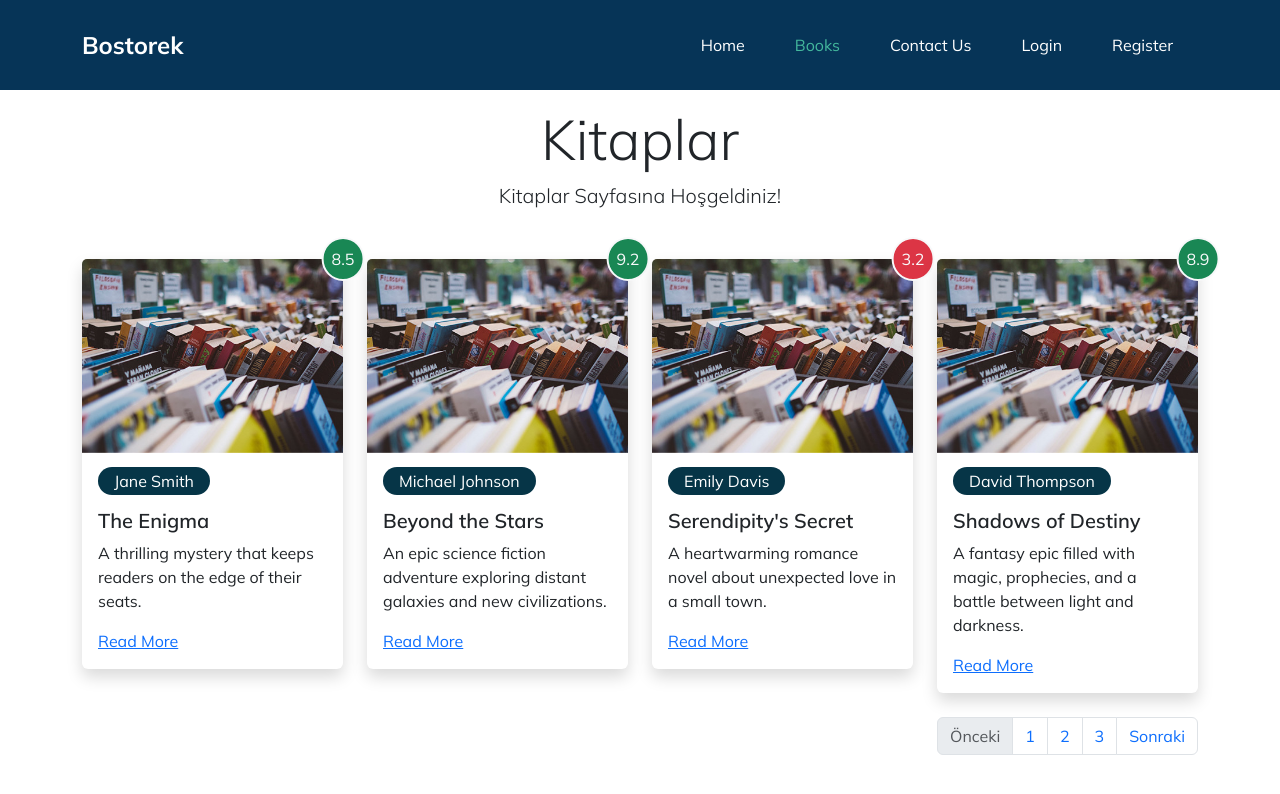
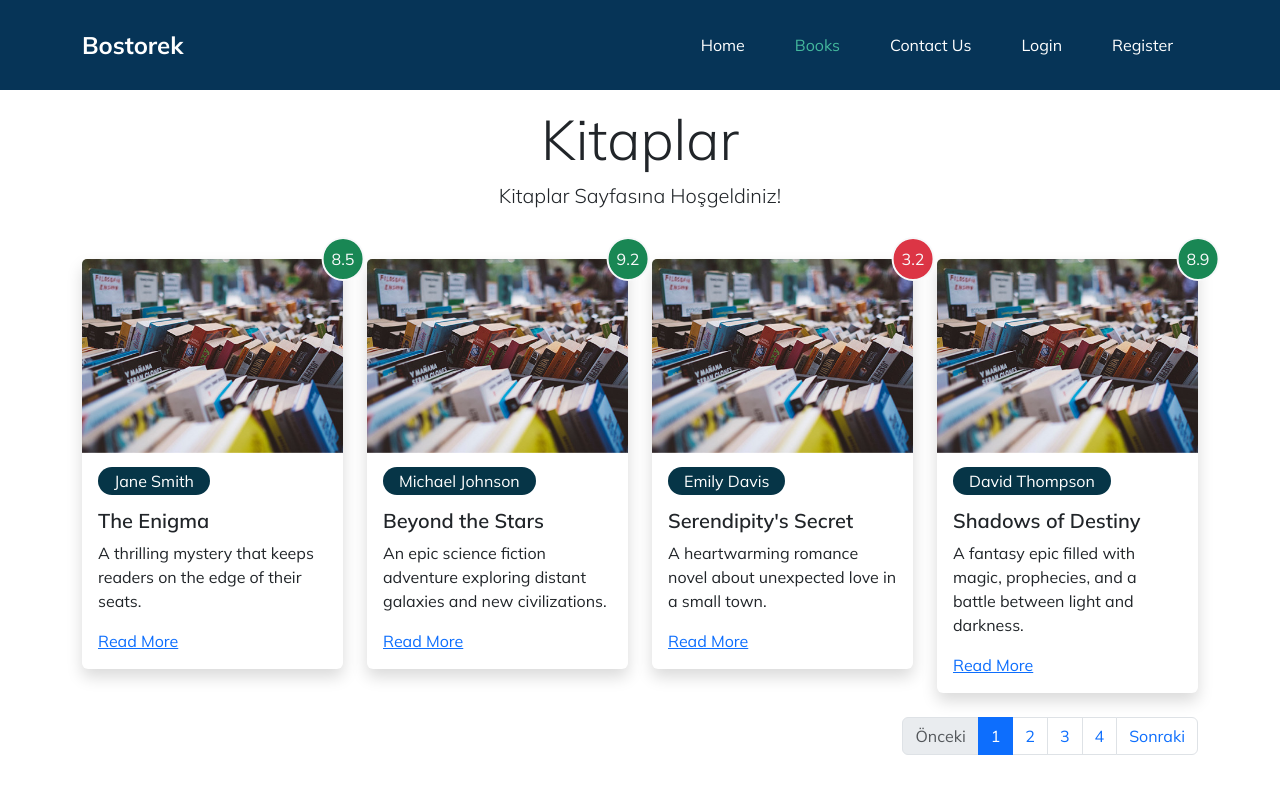
Before and after one commit to fatihgumus59/vue-book, a Vue app: page /books in a window 1280 px wide. Shown: the top 794 px of the page. Built offline with nearby package versions, Linux system fonts and the light colour scheme.

Commit message:
pagination settings

```diff
--- a/src/components/Pagination.vue
+++ b/src/components/Pagination.vue
@@ -1,14 +1,16 @@
 <template>
     <nav aria-label="Page navigation example">
         <ul class="pagination justify-content-end">
-            <li class="page-item disabled">
-                <a class="page-link" href="#" tabindex="-1">Önceki</a>
+            <li class="page-item" :class="{'disabled' : currentPage === 1}">
+                <a class="page-link" @click="goToPage(currentPage != 1 ? currentPage - 1 : 1)" href="#" tabindex="-1">Önceki</a>
             </li>
-            <li class="page-item"><a class="page-link" href="#">1</a></li>
-            <li class="page-item"><a class="page-link" href="#">2</a></li>
-            <li class="page-item"><a class="page-link" href="#">3</a></li>
-            <li class="page-item">
-                <a class="page-link" href="#">Sonraki</a>
+
+            <li class="page-item" :class="{'active' : currentPage === page}" v-for="page in totalPages" :key="page">
+                <a class="page-link" @click="goToPage(page)" href="#">{{ page }}</a>
+            </li>
+
+            <li class="page-item" :class="{'disabled': currentPage === totalPages}" >
+                <a class="page-link" @click="goToPage(currentPage != totalPages ? currentPage + 1 : totalPages)" href="#">Sonraki</a>
             </li>
         </ul>
     </nav>
@@ -17,6 +19,7 @@
 <script>
 export default {
     name: "Pagination",
+    emits :['page_next'],
     props:{
         currentPage:{
             type : Number,
@@ -26,6 +29,11 @@ export default {
             type:Number,
             required : true,
         }
+    },
+    methods:{
+        goToPage(page){
+            this.$emit('page_next',page)
+        }
     }
 }
 </script>
--- a/src/db.js
+++ b/src/db.js
@@ -98,6 +98,36 @@ const books = [
       rating: 4.8,
       uploadDate: '19 Jan 2021',
     },
+    {
+      id: 11,
+      name: 'The Artistic Odyssey',
+      author: 'Christopher Bennett',
+      page: 240,
+      description:
+        "A coming-of-age story about a young artist's journey to self-discovery.",
+      rating: 7.6,
+      uploadDate: '19 Jan 2021',
+    },
+    {
+      id: 12,
+      name: 'Whispers in the Woods',
+      author: 'Samantha Foster',
+      page: 280,
+      description:
+        'A collection of eerie and spine-chilling short stories set in the woods.',
+      rating: 2.3,
+      uploadDate: '19 Jan 2021',
+    },
+    {
+      id: 13,
+      name: 'Legends of Lyria',
+      author: 'Daniel Harris',
+      page: 450,
+      description:
+        'An epic fantasy series filled with knights, dragons, and quests for honor.',
+      rating: 4.8,
+      uploadDate: '19 Jan 2021',
+    },
   ];
 
   export default books;
--- a/src/views/BooksView.vue
+++ b/src/views/BooksView.vue
@@ -2,7 +2,7 @@
     <div class="container">
         <SectionHeader title="Kitaplar"  description="Kitaplar Sayfasına Hoşgeldiniz!"/>
         <BookList :books="paginatedBook"/>
-        <Pagination :currentPage="currentPage" :totalPages="totalPages"/>
+        <Pagination :currentPage="currentPage" :totalPages="totalPages" @page_next="updatePage"/>
 
     </div>
 </template>
@@ -37,6 +37,11 @@
                 const endIndex = startIndex+this.itemPerPage
                 return this.books.slice(startIndex,endIndex)
             }
+        },
+        methods:{
+            updatePage(page){
+                this.currentPage = page
+            }
         }
     }
 </script>
```
